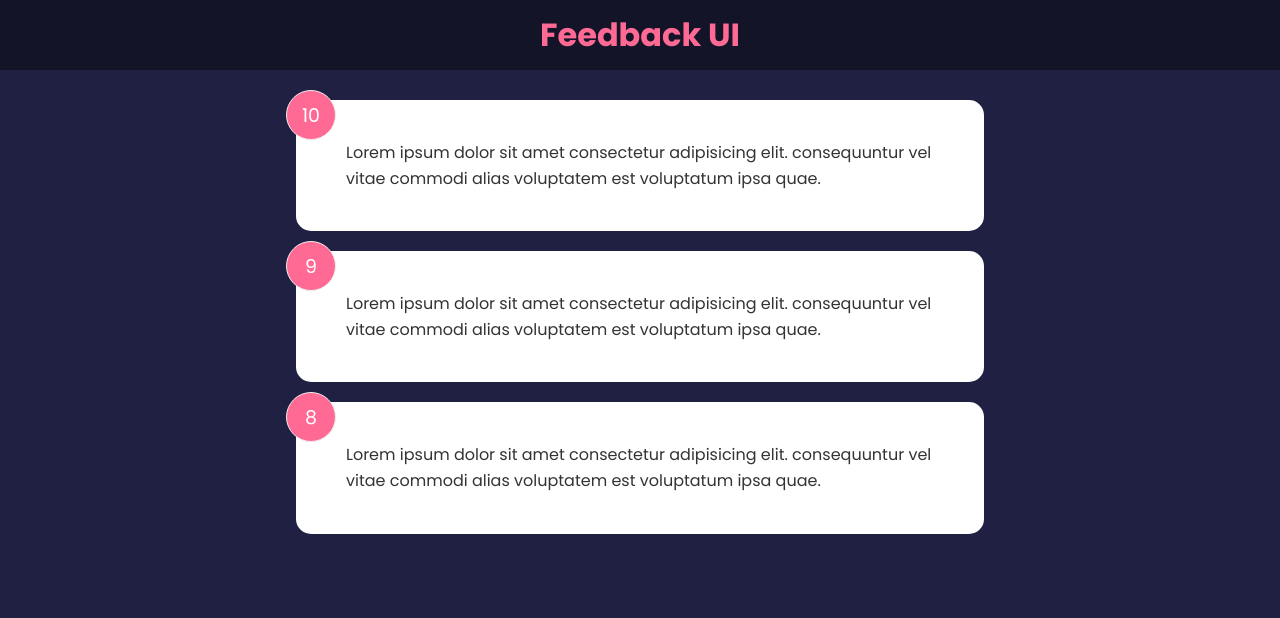
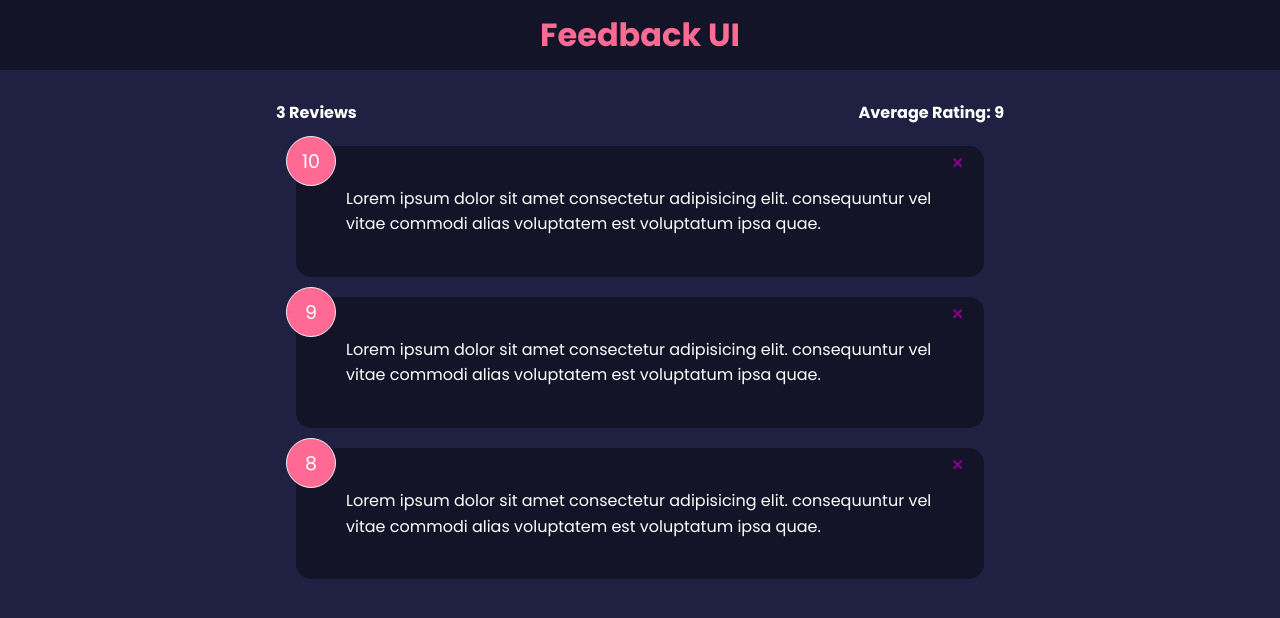
Before and after one commit to smartlightning/feedback-app, a React (Create React App) app: page / in a window 1280 px wide. Shown: the top 618 px of the page. Built offline with nearby package versions, Linux system fonts and the light colour scheme.

Commit message:
Add feedback stats

```diff
--- a/package.json
+++ b/package.json
@@ -6,6 +6,7 @@
     "cra-template": "1.1.3",
     "react": "^18.0.0",
     "react-dom": "^18.0.0",
+    "react-icons": "^4.3.1",
     "react-scripts": "5.0.0"
   },
   "scripts": {
--- a/src/App.js
+++ b/src/App.js
@@ -4,14 +4,22 @@
 import { useState } from 'react';
 import FeedbackData from './data/FeedbackData';
 import FeedbackList from './components/FeedbackList';
+import FeedbackStats from './components/FeedbackStats';
 
 function App() {
   const [feedback, setFeedback] = useState(FeedbackData);
+  const deleteFeedback = (id) => {
+    if(window.confirm('Are you sure you want to delete?')) {
+      /* delete all the items in the feedback array that aren't equal to the selected id */
+      setFeedback(feedback.filter((item)=> item.id !==id)
+   )}
+  };
   return (
     <>
       <Header />
       <div className='container'>
-        <FeedbackList feedback={feedback} />
+        <FeedbackStats feedback= {feedback} />
+        <FeedbackList feedback={feedback} handleDelete={deleteFeedback} />
       </div>
     </>
   );
--- a/src/components/FeedbackItem.js
+++ b/src/components/FeedbackItem.js
@@ -1,11 +1,20 @@
 import React from 'react';
-const FeedbackItem = ({ item }) => {
+import { FaTimes } from 'react-icons/fa';
+import Card from './shared/Card';
+import PropTypes from 'prop-types';
+const FeedbackItem = ({ item, handleDelete }) => {
   return (
-    <div className='card'>
+    <Card reverse={true}>
       <div className='num-display'>{item.rating}</div>
+      <button onClick={() => handleDelete(item.id)} className='close'>
+        <FaTimes color='purple' />
+      </button>
       <div className='text-display'>{item.text}</div>
-    </div>
+    </Card>
   );
 };
 
+FeedbackItem.propTypes = {
+  item: PropTypes.object.isRequired,
+};
 export default FeedbackItem;
--- a/src/components/FeedbackList.js
+++ b/src/components/FeedbackList.js
@@ -1,16 +1,33 @@
 import React from 'react';
 import FeedbackItem from './FeedbackItem';
 
-const FeedbackList = ({ feedback }) => {
+import PropTypes from 'prop-types';
+
+const FeedbackList = ({ feedback, handleDelete }) => {
   if (!feedback || feedback.length === 0) {
     return <p>No feedback yet</p>;
   }
   return (
     <div className='feedback-list'>
       {feedback.map((item) => (
-       <FeedbackItem key= {item.id} item = {item}/>
+        <FeedbackItem
+          key={item.id}
+          item={item}
+          handleDelete={handleDelete}
+        />
       ))}
     </div>
   );
 };
+
+
+FeedbackList.propTypes = {
+  feedback: PropTypes.arrayOf(
+    PropTypes.shape({
+      id: PropTypes.number.isRequired,
+      text: PropTypes.string.isRequired,
+      rating: PropTypes.number.isRequired,
+    })
+  ),
+};
 export default FeedbackList;
--- /dev/null
+++ b/src/components/FeedbackStats.js
@@ -0,0 +1,25 @@
+import React from 'react';
+import PropTypes from 'prop-types';
+
+const FeedbackStats = ({ feedback }) => {
+  // calc average
+
+  let average =
+    feedback.reduce((acc, cur) => {
+      return acc + cur.rating;
+    }, 0) / feedback.length;
+
+    average = average.toFixed(1).replace(/[.,]0$/, '')
+  return (
+    <div className='feedback-stats'>
+      <h4>{feedback.length} Reviews</h4>
+      <h4>Average Rating: {isNaN(average) ? 0 : average}</h4>
+    </div>
+  );
+};
+
+FeedbackStats.propTypes = {
+  feedback: PropTypes.array.isRequired
+};
+
+export default FeedbackStats;
--- /dev/null
+++ b/src/components/shared/Card.js
@@ -0,0 +1,17 @@
+import React from 'react';
+import PropTypes from 'prop-types';
+
+const Card = ({ children, reverse }) => {
+  return <div className={`card ${reverse && 'reverse'}`}>{children}</div>;
+};
+
+Card.defaultProps = {
+    reverse: false,
+}
+
+Card.propTypes = {
+    children: PropTypes.node.isRequired,
+    reverse: PropTypes.bool
+}
+
+export default Card;
```
Also changed, not shown: 1 other file (tests, documents, lock files or other folders).
